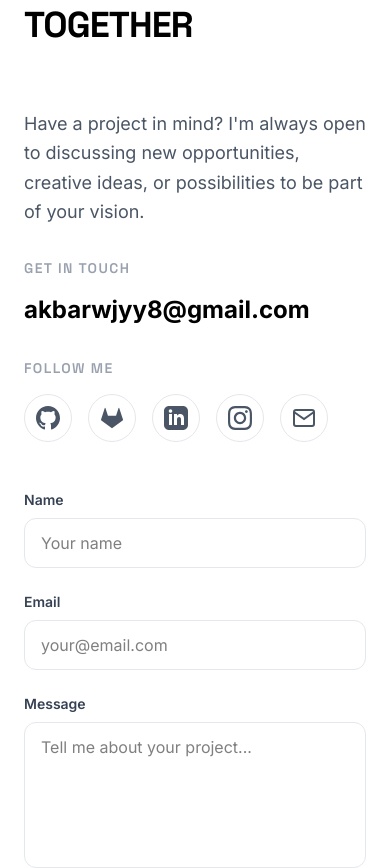
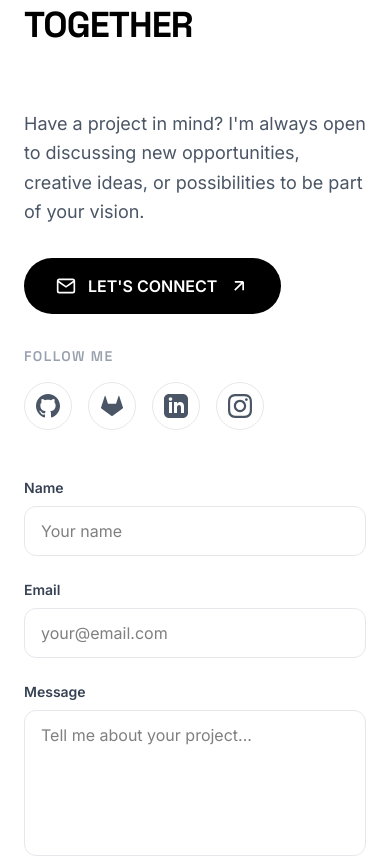
Before and after one commit to akbarwjyy/portofolio, a Next.js app: page / in a window 390 px wide. Shown: the part 4611-5479 px from the top of the page. Built offline with nearby package versions, Linux system fonts and the light colour scheme.

Commit message:
feat: add core UI components including Navbar, Hero, Projects, Contact, and Footer

```diff
--- a/src/app/components/Contact.tsx
+++ b/src/app/components/Contact.tsx
@@ -1,28 +1,6 @@
 "use client";
 
-import { useEffect, useRef, useState } from "react";
-
 export default function Contact() {
-  const [isVisible, setIsVisible] = useState(false);
-  const sectionRef = useRef<HTMLElement>(null);
-
-  useEffect(() => {
-    const observer = new IntersectionObserver(
-      ([entry]) => {
-        if (entry.isIntersecting) {
-          setIsVisible(true);
-        }
-      },
-      { threshold: 0.2 }
-    );
-
-    if (sectionRef.current) {
-      observer.observe(sectionRef.current);
-    }
-
-    return () => observer.disconnect();
-  }, []);
-
   const socialLinks = [
     {
       name: "GitHub",
@@ -61,38 +39,16 @@ export default function Contact() {
         </svg>
       ),
     },
-    {
-      name: "Email",
-      url: "mailto:akbarwjyy8@gmail.com",
-      icon: (
-        <svg
-          width="24"
-          height="24"
-          viewBox="0 0 24 24"
-          fill="none"
-          stroke="currentColor"
-          strokeWidth="2"
-        >
-          <path d="M4 4h16c1.1 0 2 .9 2 2v12c0 1.1-.9 2-2 2H4c-1.1 0-2-.9-2-2V6c0-1.1.9-2 2-2z" />
-          <polyline points="22,6 12,13 2,6" />
-        </svg>
-      ),
-    },
   ];
 
   return (
     <section
       id="contact"
-      ref={sectionRef}
       className="py-24 md:py-32 px-6 border-t border-[#E5E7EB]"
     >
       <div className="max-w-6xl mx-auto">
         {/* Section header */}
-        <div
-          className={`mb-16 transition-all duration-700 ${
-            isVisible ? "opacity-100 translate-y-0" : "opacity-0 translate-y-10"
-          }`}
-        >
+        <div data-aos="fade-up" className="mb-16">
           <span className="text-sm font-semibold text-[#2ECC71] tracking-widest uppercase mb-4 block">
             03 — CONTACT
           </span>
@@ -105,13 +61,7 @@ export default function Contact() {
 
         <div className="grid md:grid-cols-2 gap-12 lg:gap-20">
           {/* Left column */}
-          <div
-            className={`transition-all duration-700 delay-200 ${
-              isVisible
-                ? "opacity-100 translate-y-0"
-                : "opacity-0 translate-y-10"
-            }`}
-          >
+          <div data-aos="fade-right" data-aos-delay="100">
             <p className="text-lg md:text-xl text-gray-600 leading-relaxed mb-8">
               Have a project in mind? I&apos;m always open to discussing new
               opportunities, creative ideas, or possibilities to be part of your
@@ -119,14 +69,32 @@ export default function Contact() {
             </p>
 
             <div className="mb-8">
-              <h3 className="text-sm font-semibold text-gray-400 tracking-widest uppercase mb-4">
-                GET IN TOUCH
-              </h3>
               <a
                 href="mailto:akbarwjyy8@gmail.com"
-                className="text-2xl md:text-3xl font-bold hover:text-[#2ECC71] transition-colors duration-300"
+                className="inline-flex items-center gap-3 px-8 py-4 bg-black text-white font-semibold rounded-full hover:bg-[#2ECC71] transition-all duration-300 hover:scale-105"
               >
-                akbarwjyy8@gmail.com
+                <svg
+                  width="20"
+                  height="20"
+                  viewBox="0 0 24 24"
+                  fill="none"
+                  stroke="currentColor"
+                  strokeWidth="2"
+                >
+                  <path d="M4 4h16c1.1 0 2 .9 2 2v12c0 1.1-.9 2-2 2H4c-1.1 0-2-.9-2-2V6c0-1.1.9-2 2-2z" />
+                  <polyline points="22,6 12,13 2,6" />
+                </svg>
+                LET&apos;S CONNECT
+                <svg
+                  width="20"
+                  height="20"
+                  viewBox="0 0 24 24"
+                  fill="none"
+                  stroke="currentColor"
+                  strokeWidth="2"
+                >
+                  <path d="M7 17L17 7M17 7H7M17 7V17" />
+                </svg>
               </a>
             </div>
 
@@ -135,12 +103,14 @@ export default function Contact() {
                 FOLLOW ME
               </h3>
               <div className="flex gap-4">
-                {socialLinks.map((link) => (
+                {socialLinks.map((link, index) => (
                   <a
                     key={link.name}
                     href={link.url}
                     target="_blank"
                     rel="noopener noreferrer"
+                    data-aos="zoom-in"
+                    data-aos-delay={index * 50 + 200}
                     className="w-12 h-12 border border-[#E5E7EB] rounded-full flex items-center justify-center text-gray-600 hover:border-[#2ECC71] hover:text-[#2ECC71] hover:bg-[#2ECC71]/10 transition-all duration-300"
                     aria-label={link.name}
                   >
@@ -152,13 +122,7 @@ export default function Contact() {
           </div>
 
           {/* Right column - Contact form */}
-          <div
-            className={`transition-all duration-700 delay-400 ${
-              isVisible
-                ? "opacity-100 translate-y-0"
-                : "opacity-0 translate-y-10"
-            }`}
-          >
+          <div data-aos="fade-left" data-aos-delay="200">
             <form className="space-y-6">
               <div>
                 <label
```
